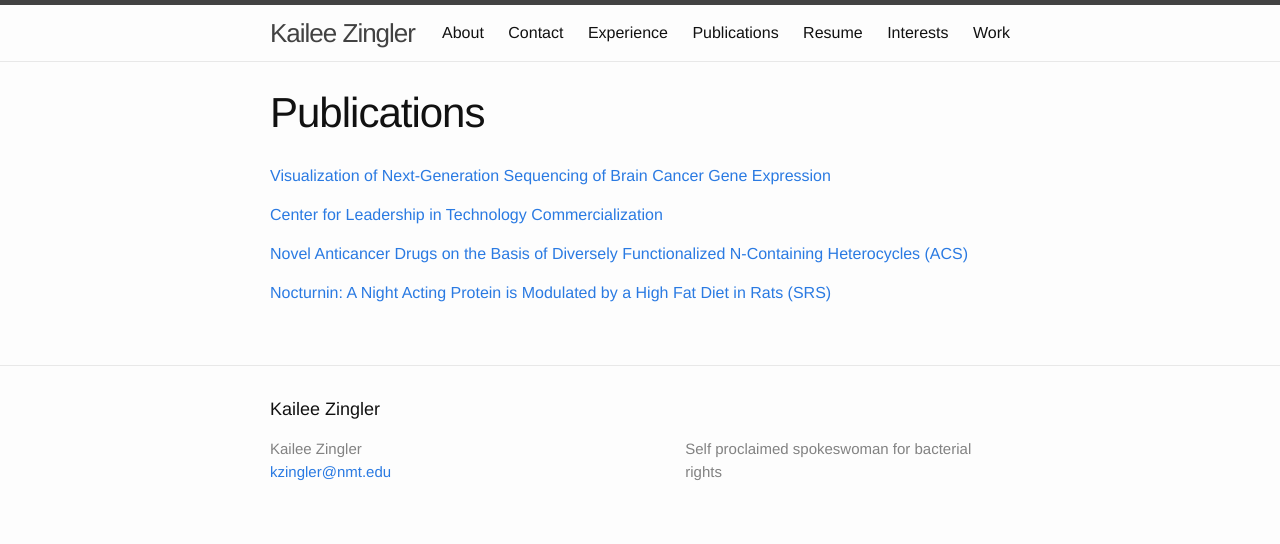
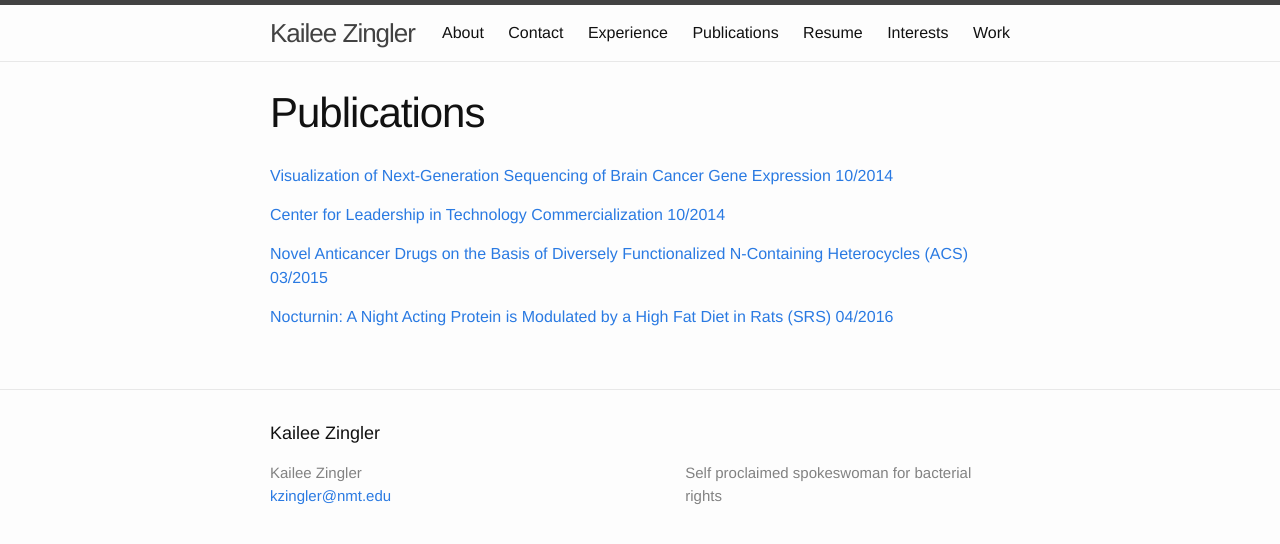
Before and after one commit to kzingler/kzingler.github.io, a Jekyll site: the page built from publications.md, in a window 1280 px wide. Shown: the top 544 px of the page. Built offline with Jekyll 4.4.1, drawn with Linux system fonts in a browser that asks for light colours.

Commit message:
added dates

```diff
--- a/publications.md
+++ b/publications.md
@@ -4,10 +4,10 @@ title: Publications
 permalink: /publications/
 ---
 
-[Visualization of Next-Generation Sequencing of Brain Cancer Gene Expression](../assets/bioinformatics.pdf)
+[Visualization of Next-Generation Sequencing of Brain Cancer Gene Expression 10/2014](../assets/bioinformatics.pdf)
 
-[Center for Leadership in Technology Commercialization](../assets/cltc.pdf)
+[Center for Leadership in Technology Commercialization 10/2014](../assets/cltc.pdf)
 
-[Novel Anticancer Drugs on the Basis of Diversely Functionalized N-Containing Heterocycles (ACS)](../assets/acs.pdf)
+[Novel Anticancer Drugs on the Basis of Diversely Functionalized N-Containing Heterocycles (ACS) 03/2015](../assets/acs.pdf)
 
-[Nocturnin: A Night Acting Protein is Modulated by a High Fat Diet in Rats (SRS)](../assets/srsfatrat.pdf)
+[Nocturnin: A Night Acting Protein is Modulated by a High Fat Diet in Rats (SRS) 04/2016](../assets/srsfatrat.pdf)
```
